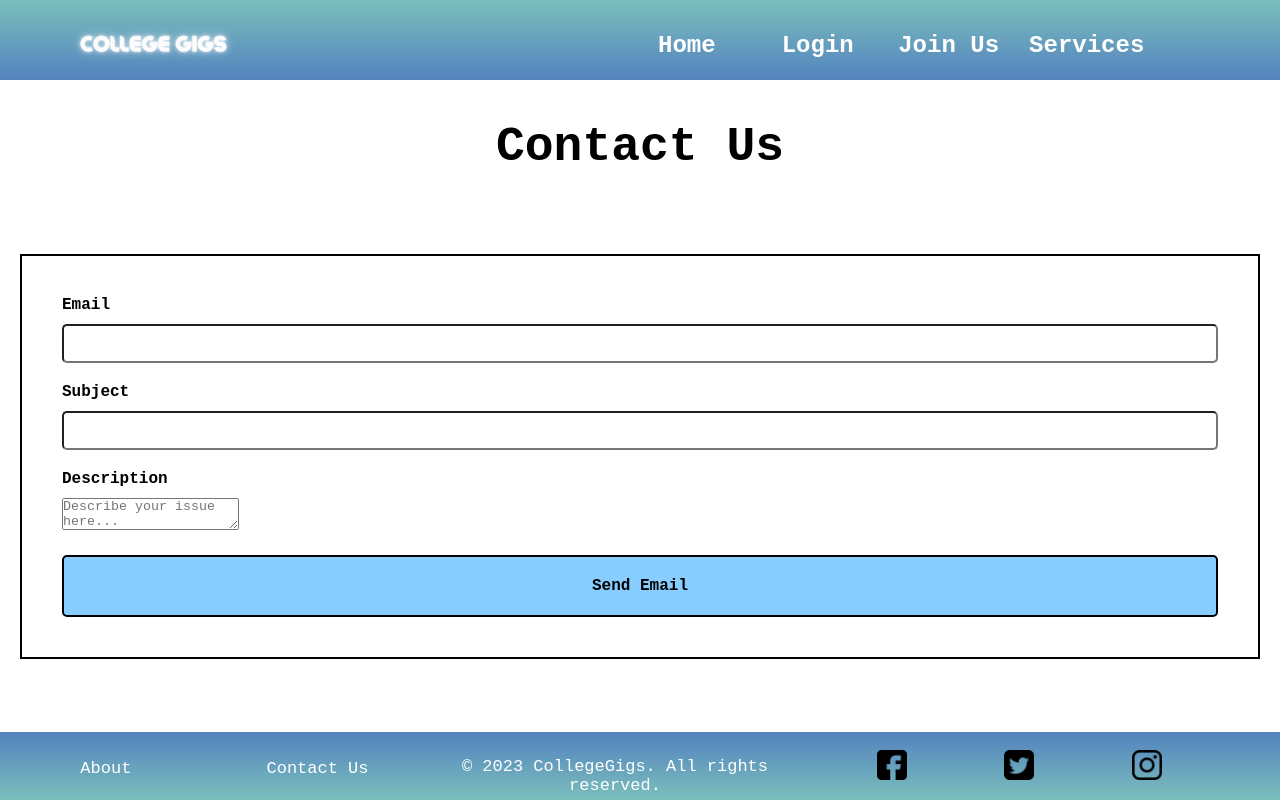
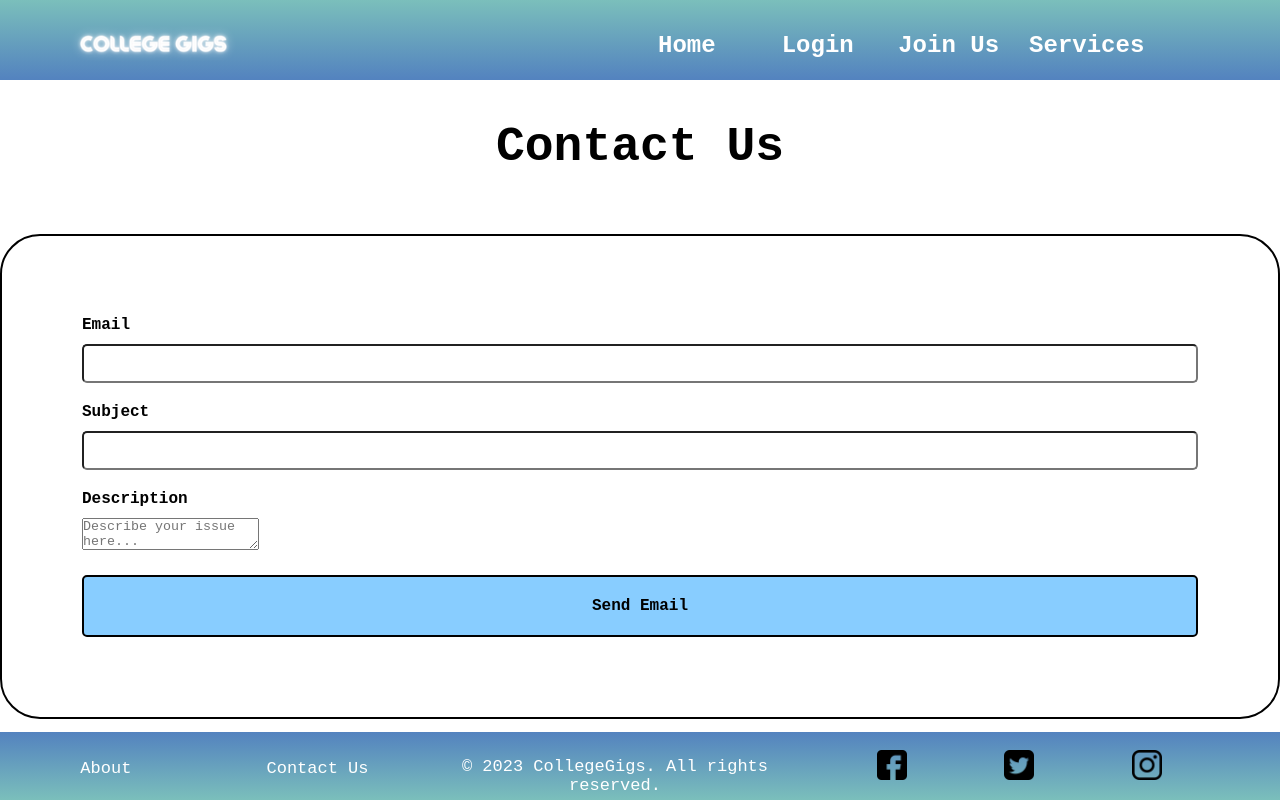
Before and after one commit to fynn07/college-gigs, a React (Create React App) app: page /Contact in a window 1280 px wide. Built offline with nearby package versions, Linux system fonts and the light colour scheme.

Commit message:
adjust dimensions and structure of contact page

```diff
--- a/src/pages/contact.js
+++ b/src/pages/contact.js
@@ -3,18 +3,18 @@ import '../styles/contact.css'
 
 function contact() {
     return (
-    <div className='contact-container'>
-      <div className='header'>
+        <div id="contact">
+            <div id='contact_container'>
+                <div className="header" id='contact_header'>
                     <h1>Contact Us</h1>
                 </div>
-      <div className='container-contact'>
-        <form action="/College_Gigs/C_Gigs_Home.php" method="post">
-          <label for="email"><i class="fa fa-envelope"></i> Email</label>
+                <form id="contact_form" action="/College_Gigs/C_Gigs_Home.php" method="post">
+                    <label htmlFor="email"><i className="fa fa-envelope"></i> Email</label>
                     <input type="email" id="email" name="email" required/>
-          <label for="subject">Subject</label>
+                    <label htmlFor="subject">Subject</label>
                     <input type="text" id="subject" name="subject"/>
-            <label for="desc"><i class="fa fa-commenting-o"></i> Description</label>
-            <textarea id="desc" name="desc" class="desc" placeholder="Describe your issue here..."></textarea>
+                    <label htmlFor="desc"><i className="fa fa-commenting-o"></i> Description</label>
+                    <textarea id="desc" name="desc" className="desc" placeholder="Describe your issue here..."></textarea>
                     <button type="submit" name="send">Send Email</button>
                 </form>
             </div>
--- a/src/styles/contact.css
+++ b/src/styles/contact.css
@@ -1,9 +1,27 @@
-.header{
+#contact * {
+    box-sizing: border-box;
+}
+
+#contact {
+    display: flex;
+    width: 100%;
+    justify-content: center;
+}
+
+#contact_container {
+    display: flex;
+    flex-direction: column;
+    max-width: 1320px;
+    flex-grow: 1;
+}
+
+#contact_header{
     text-align: center;
     font-size: 24px;
 }
-.container-contact{
-    margin: 20px;
-    padding: 40px;
+
+#contact_form {
+    padding: 80px;
+    border-radius: 40px;
     border: 2px solid;
 }
```
Lines whose indentation alone changed are shown as unchanged.
